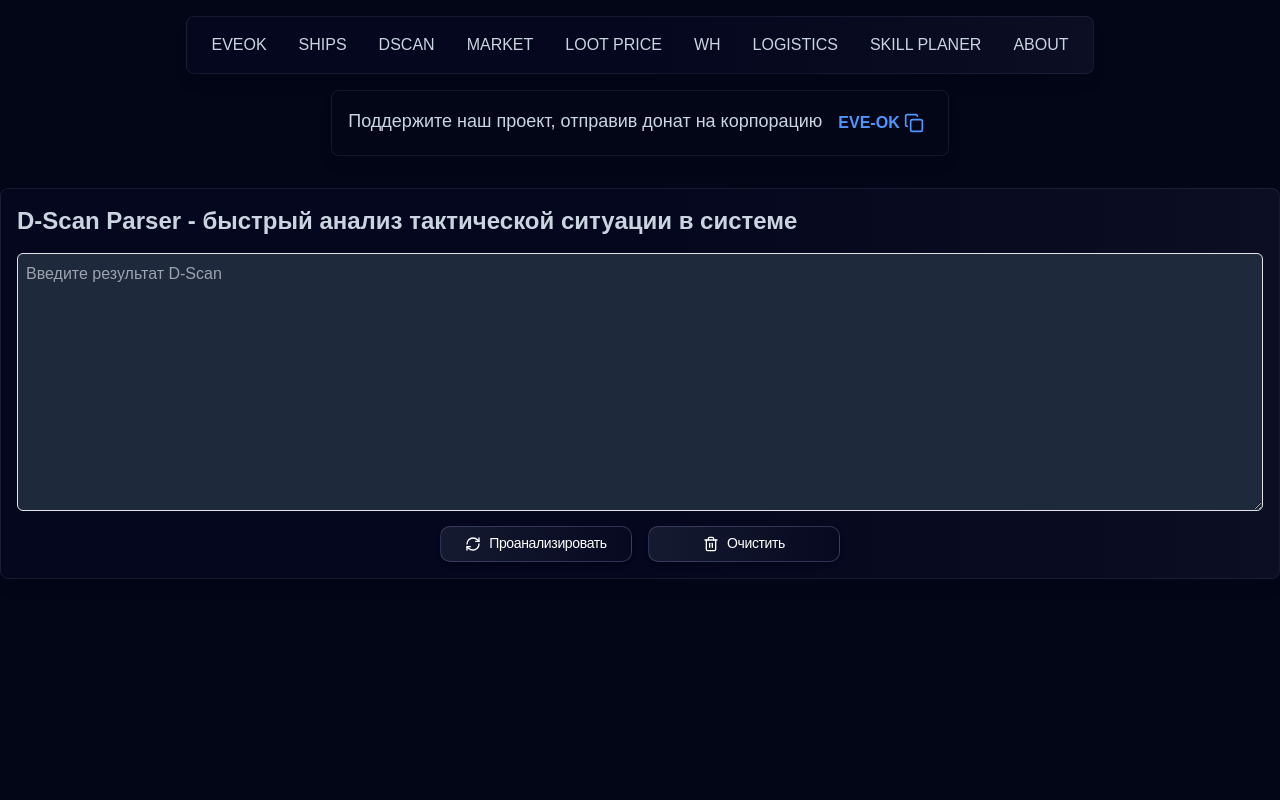
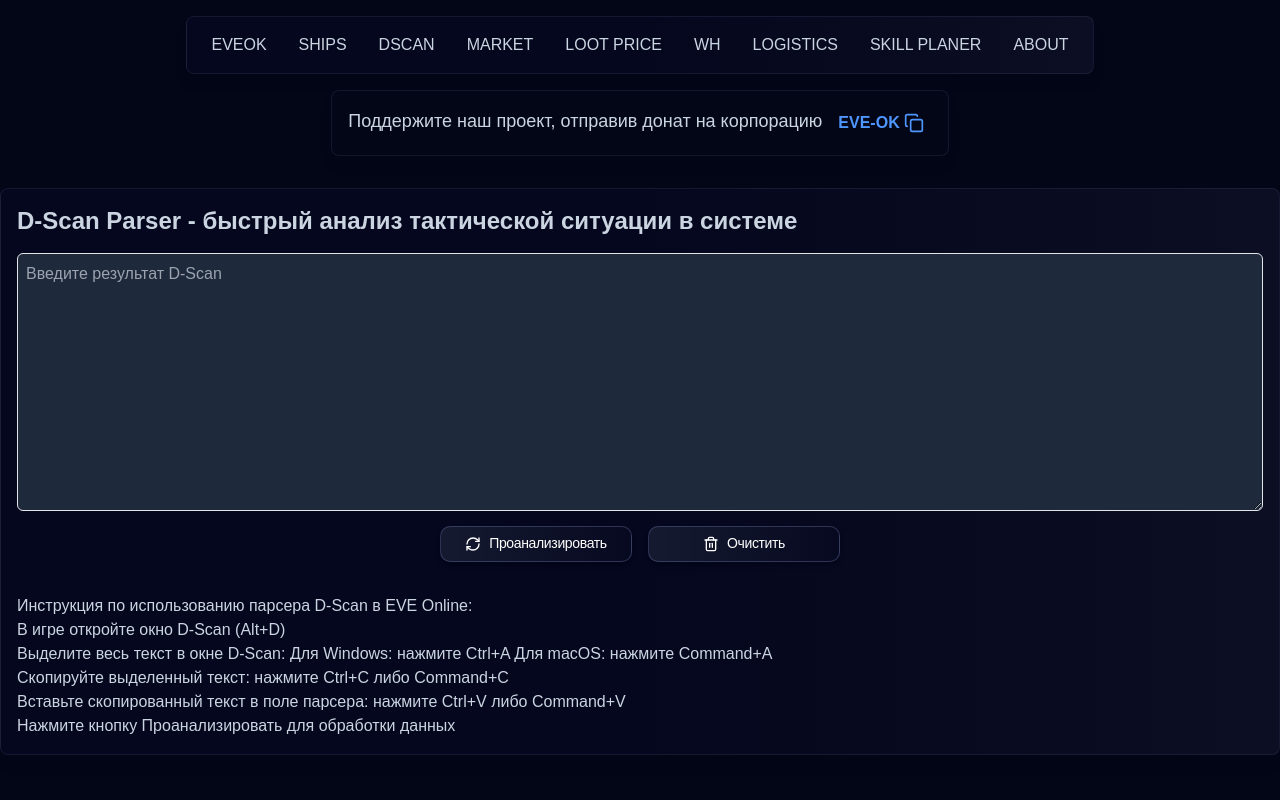
Before and after one commit to kojsok/eveok, a Next.js app: page /dscan in a window 1280 px wide. Shown: the top 800 px of the page. Built offline with nearby package versions, Linux system fonts and the light colour scheme.

Commit message:
add dscan instruction

```diff
--- a/src/components/Dscan.tsx
+++ b/src/components/Dscan.tsx
@@ -219,6 +219,22 @@ const Dscan = () => {
 
         </div>
       )}
+
+       {/* Инструкция */}
+        <div className="text-slate-300 mt-8">
+          <p>Инструкция по использованию парсера D-Scan в EVE Online:</p>
+          <p className="text-slate-300">В игре откройте окно D-Scan (Alt+D)</p>
+          <p className="text-slate-300">
+            Выделите весь текст в окне D-Scan: Для Windows: нажмите Ctrl+A Для macOS: нажмите Command+A<br />
+          </p>
+          <p className="text-slate-300">
+            Скопируйте выделенный текст: нажмите Ctrl+C либо Command+C<br />
+          </p>
+          <p className="text-slate-300">
+            Вставьте скопированный текст в поле парсера: нажмите Ctrl+V либо Command+V<br />
+          </p>
+          <p className="text-slate-300">Нажмите кнопку Проанализировать для обработки данных</p>
+        </div>
     </div>
   );
 };
```
Also changed, not shown: 1 other file (tests, documents, lock files or other folders).
